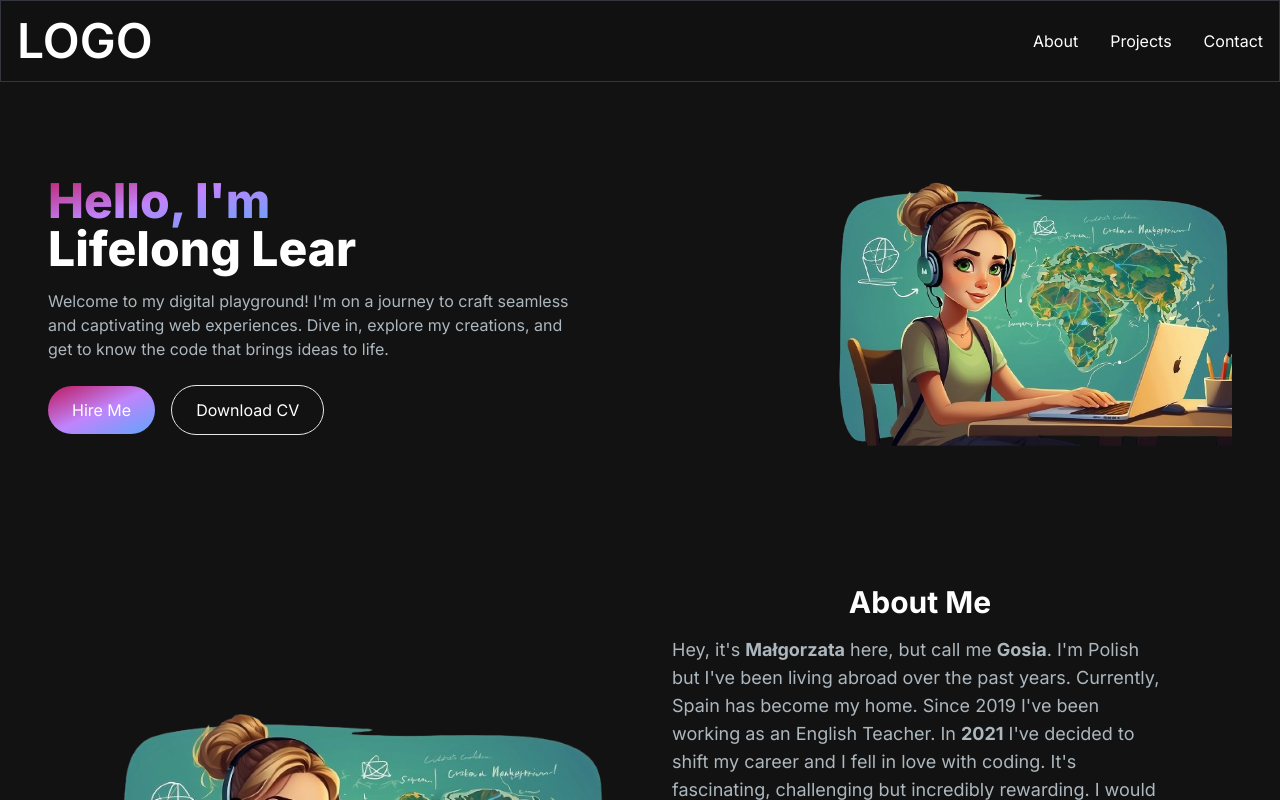
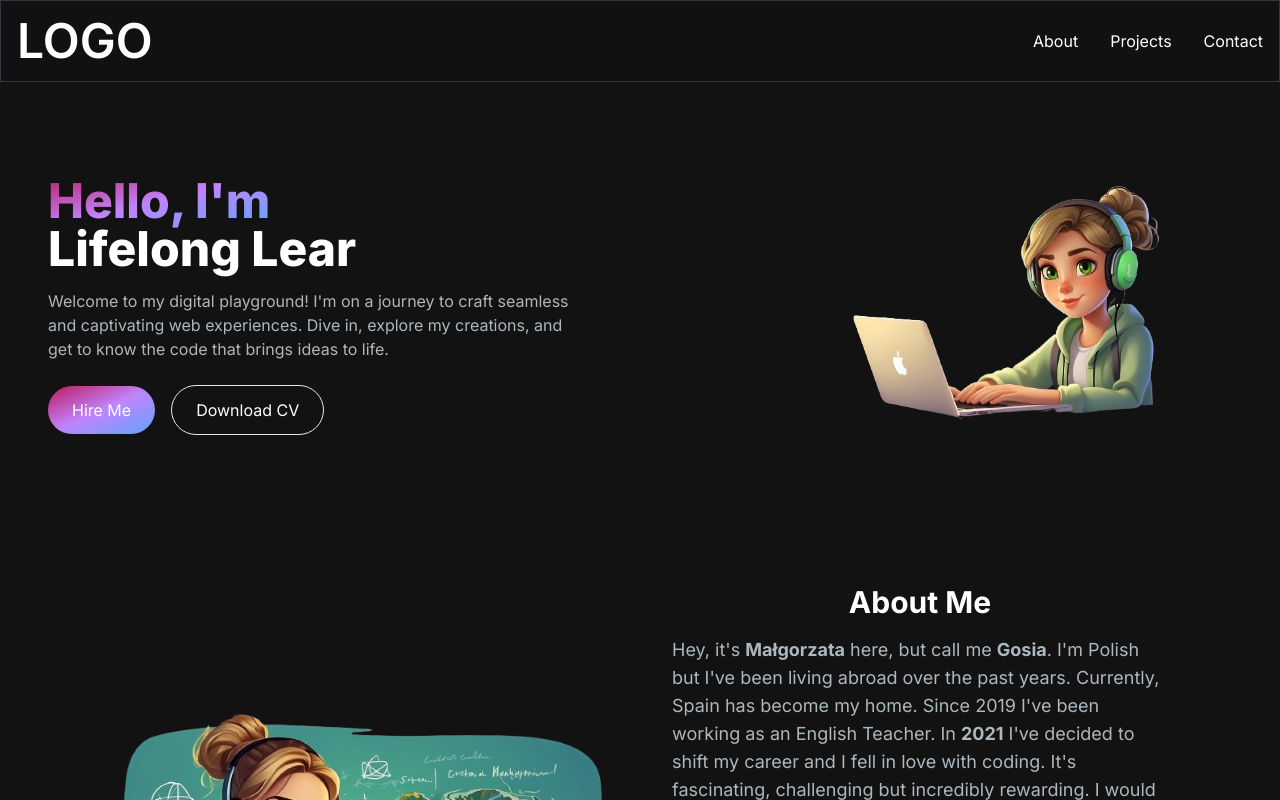
Before and after one commit to gosiast/NextJs-portfolio, a Next.js app: page / in a window 1280 px wide. Shown: the top 800 px of the page. Built offline with nearby package versions, Linux system fonts and the light colour scheme.

Commit message:
updated the hero photo

```diff
--- a/app/components/HeroSection.jsx
+++ b/app/components/HeroSection.jsx
@@ -49,7 +49,7 @@ const HeroSection = () => {
       <div className="col-span-5 place-self-center mt-4 lg:mt-0">
         <div className="w-[250px] h-[250px] lg:w-[400px] lg:h-[400px] relative">
           <Image
-            src="/images/me_animation.png"
+            src="/images/hero_photo.png"
             alt="animation of me, sitting with a computer and world map in the background"
             className="absolute transform -translate-x-1/2 -translate-y-1/2 top-1/2 left-1/2"
             width={400}
```
